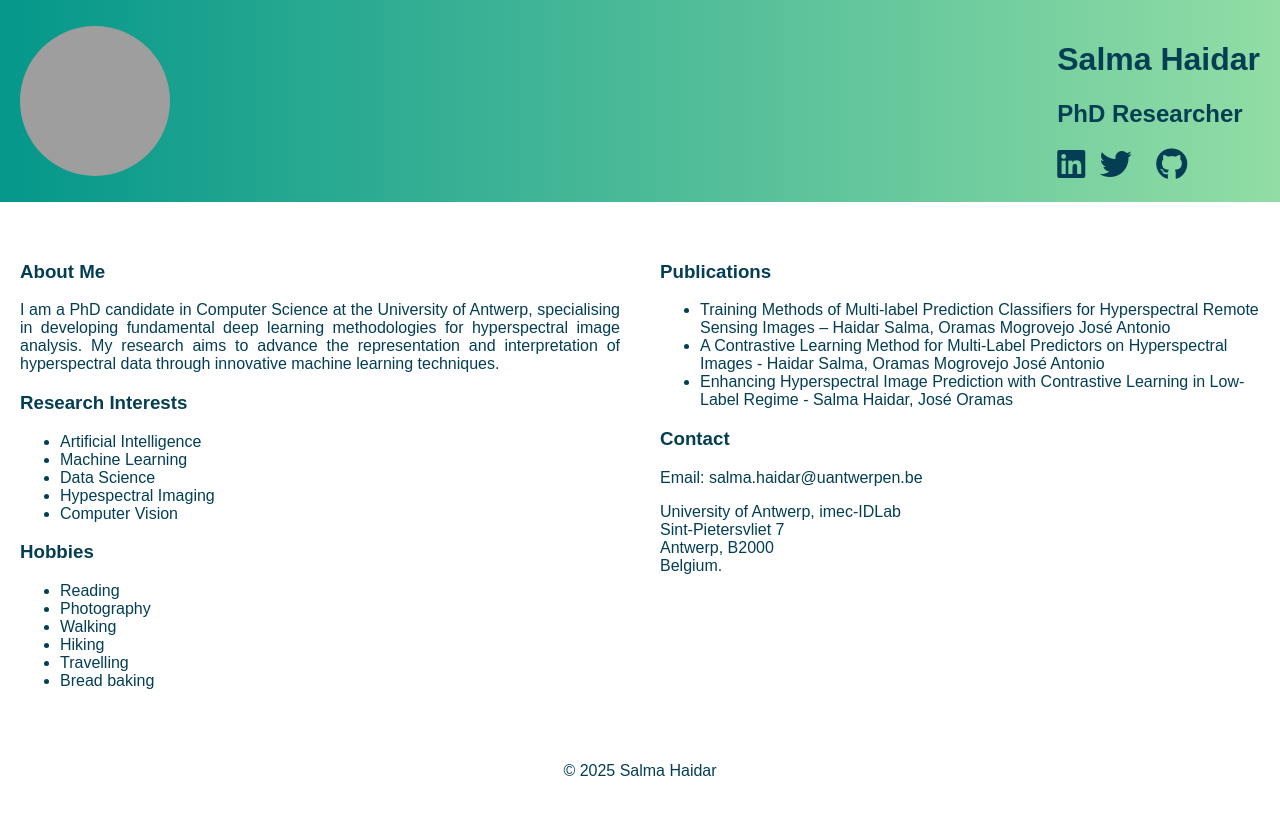
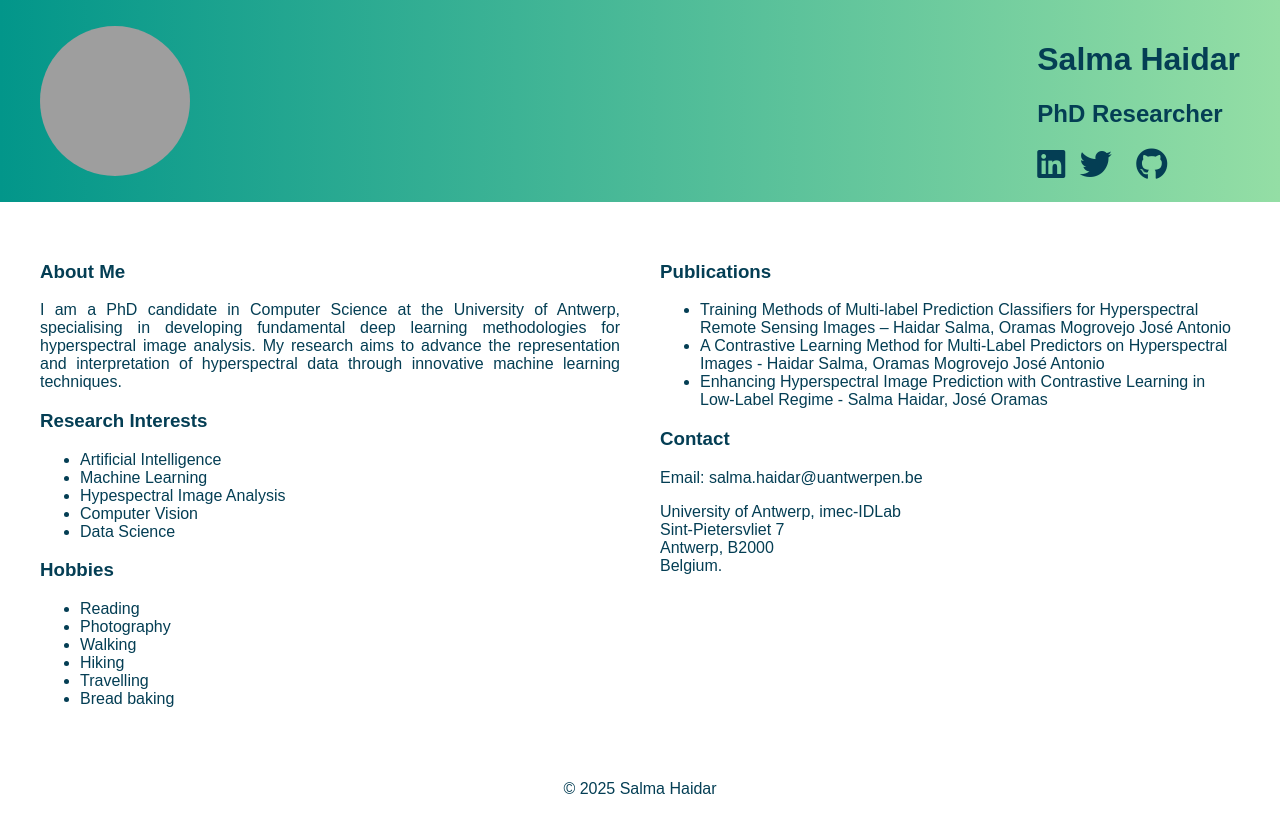
Before and after one commit to SalmaHaidar/SalmaHaidar.github.io, a plain HTML site: page index.html in a window 1280 px wide. Drawn offline with Linux system fonts and the light colour scheme; grey boxes are pictures that could not be loaded; some icons are missing.

Commit message:
Change page width

```diff
--- a/index.html
+++ b/index.html
@@ -43,9 +43,9 @@
                 <ul>
                     <li>Artificial Intelligence</li>
                     <li>Machine Learning</li>
+                    <li>Hypespectral Image Analysis</li>
+                    <li>Computer Vision</li>
                     <li>Data Science</li>
-                    <li>Hypespectral Imaging</li>
-                    <li>Computer Vision</li>
                 </ul>
             </section>
             <section>
--- a/styles.css
+++ b/styles.css
@@ -1,3 +1,6 @@
+html {
+    overflow-x: hidden; /* Remove horizontal scrollbar */
+}
 body {
     display: flex;
     flex-direction: column;
@@ -5,6 +8,7 @@ body {
     margin: 0;
     font-family: Arial, sans-serif;
     color: #043e54; /* Updated font color */
+    overflow-x: hidden; /* Remove horizontal scrollbar */
 }
 header {
     display: flex;
@@ -13,6 +17,7 @@ header {
     align-items: center;
     padding: 20px;
     background: linear-gradient(90deg, #02968a 0%, #94DEA5 100%); /* Updated header background with gradient */
+    box-sizing: border-box; /* Ensure padding is included in width */
 }
 .profile-pic {
     width: 150px;
@@ -28,6 +33,7 @@ header {
 }
 .header-text {
     margin-right: 20px;
+    max-width: calc(100% - 190px); /* Ensure header text does not cause overflow */
 }
 header a {
     color: #043e54; /* Match the font color */
@@ -45,9 +51,11 @@ main {
     flex-direction: column;
     width: 100%;
     padding: 20px;
+    box-sizing: border-box; /* Ensure padding is included in width */
 }
 .left-section, .right-section {
     padding: 20px;
+    box-sizing: border-box; /* Ensure padding is included in width */
 }
 .left-section p {
     text-align: justify; /* Evenly space out the "About Me" paragraph */
```
